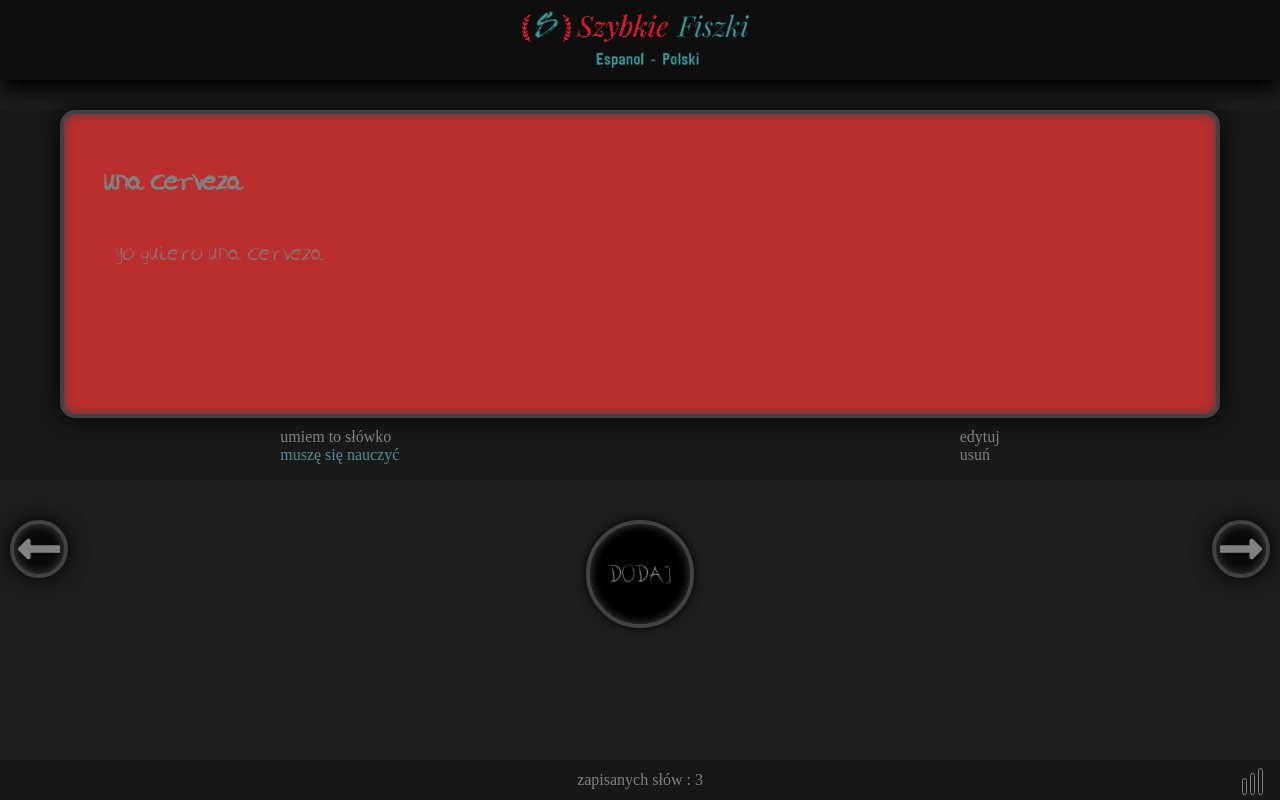
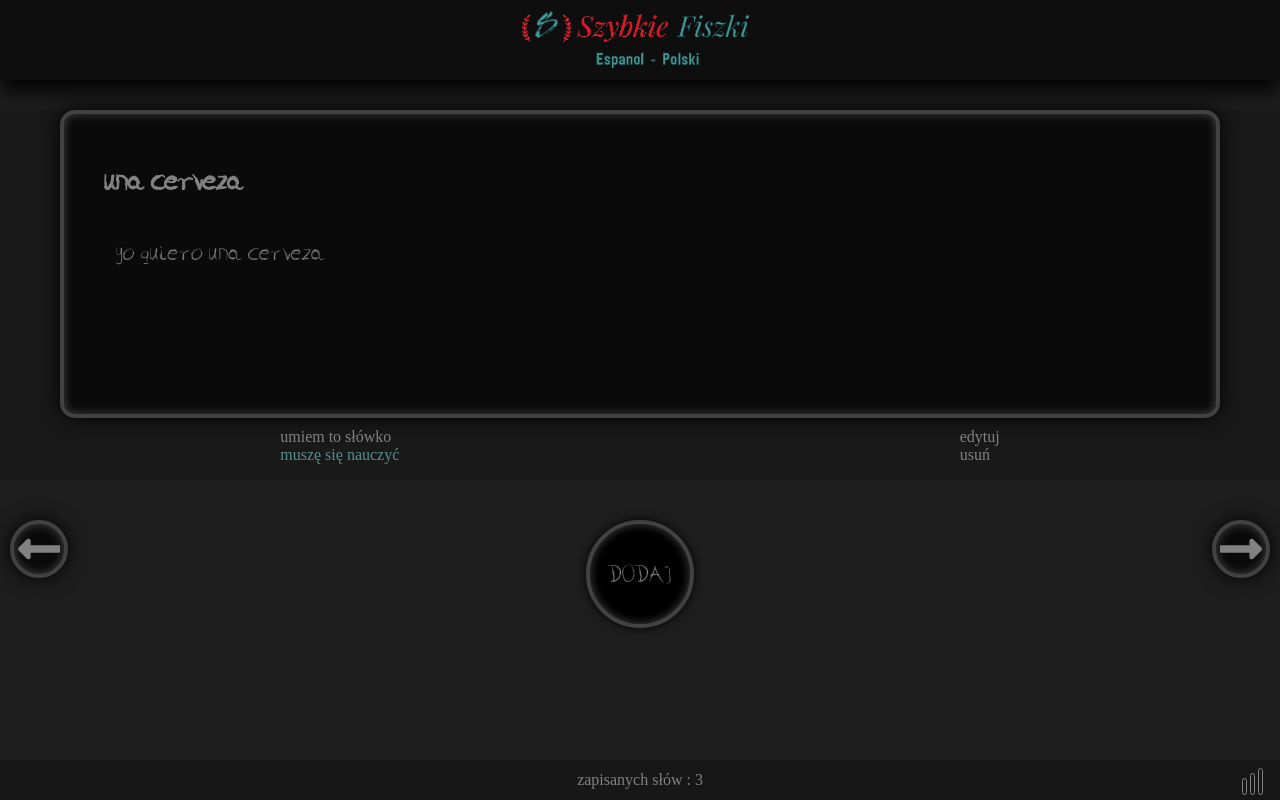
Before and after one commit to MarekBartczak/szybkiefiszki, a React (Create React App) app: page / in a window 1280 px wide. Built offline with nearby package versions, Linux system fonts and the light colour scheme.

Commit message:
fixed pwa

```diff
--- a/src/Components/Card/card.module.css
+++ b/src/Components/Card/card.module.css
@@ -1,6 +1,5 @@
 .card {
   background: rgb(10, 10, 10);
-  background: rgb(187, 46, 46);
   height: 300px;
   width: 90vw;
   margin: auto;
```
